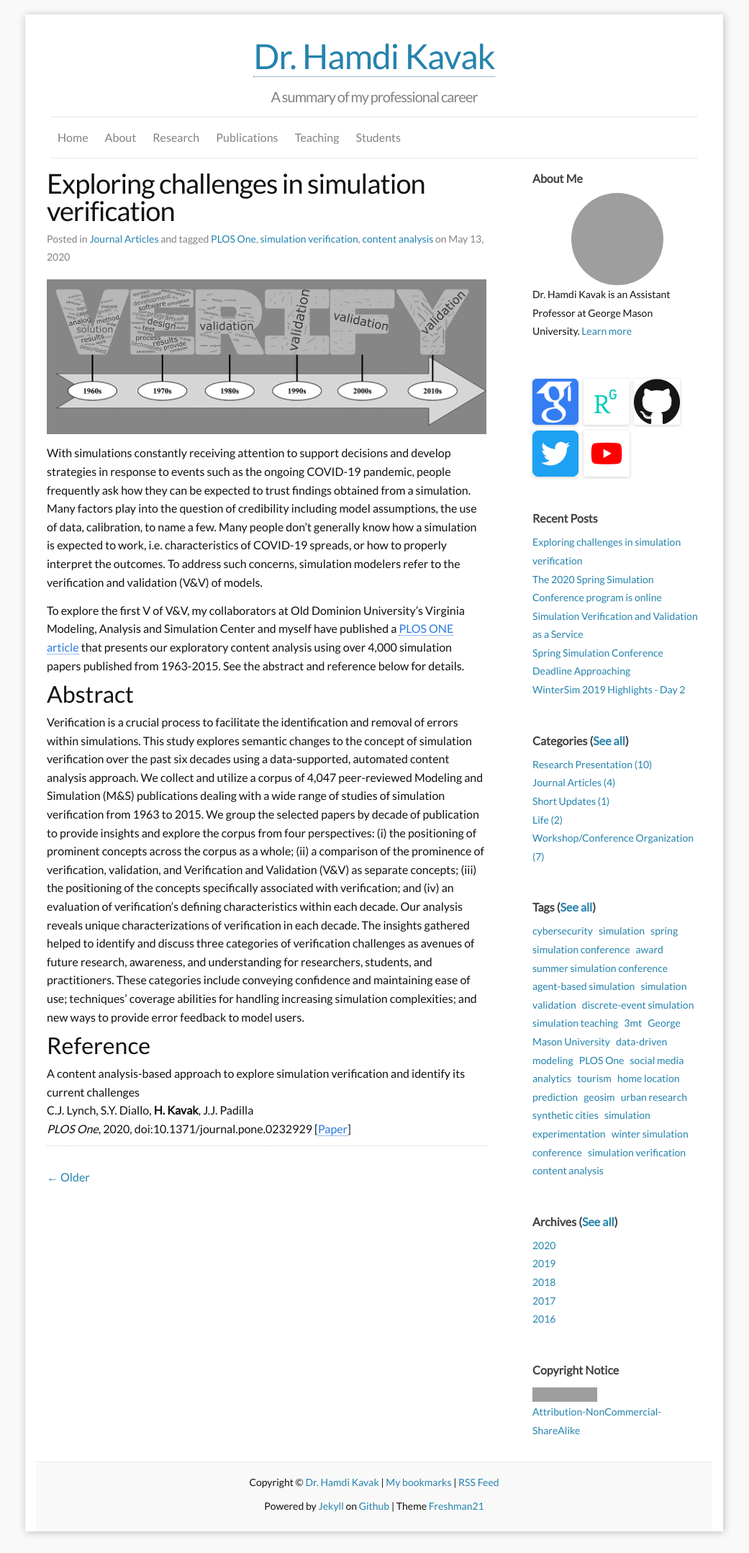
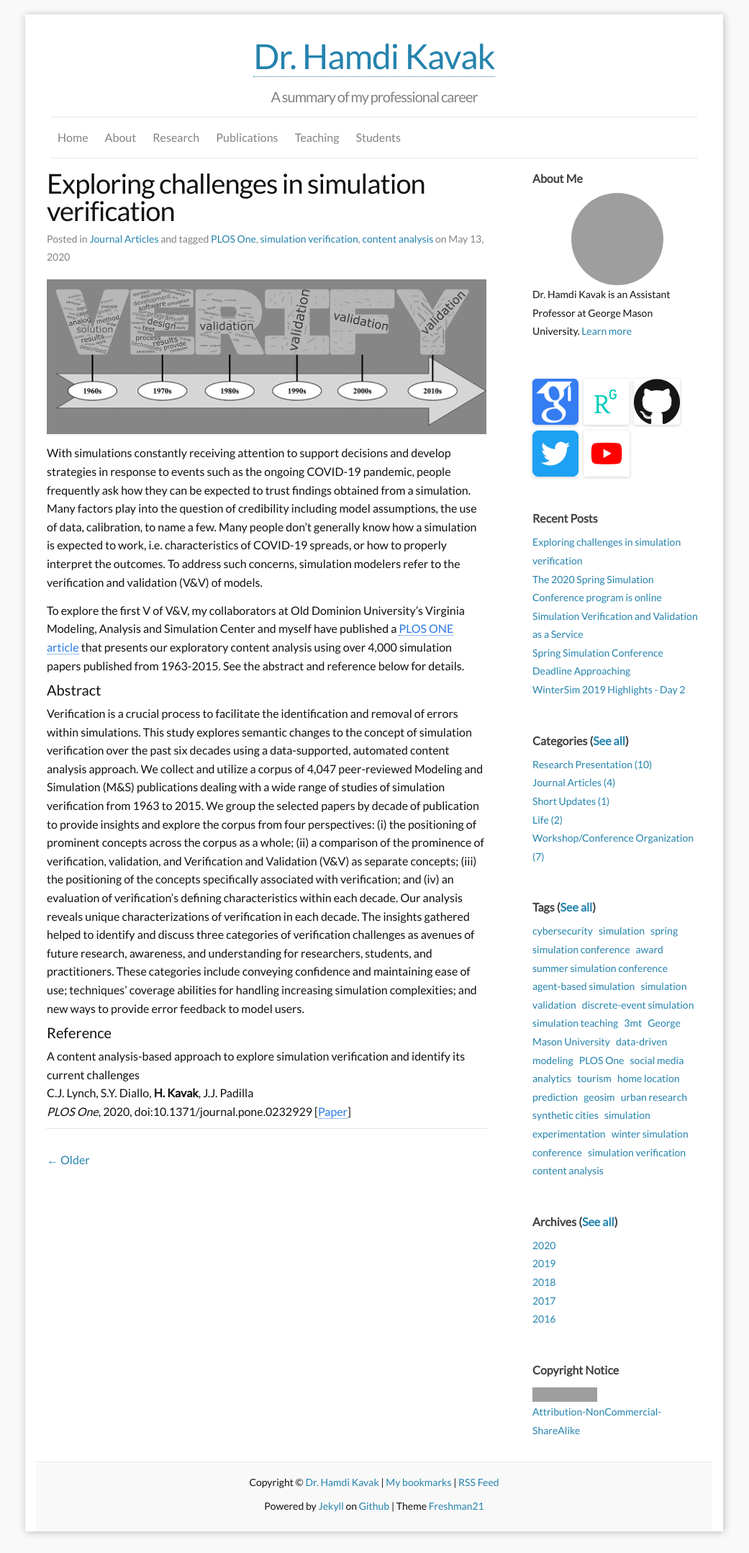
Before and after one commit to hamdikavak/hamdikavak.github.io, a Jekyll site: the page built from _posts/2020-05-13-verification-content-analysis.md, in a window 1280 px wide. Shown: the whole page at 72% size, without its empty margins (120-1161 px from the left). Built offline with Jekyll 4.4.1, drawn with Linux system fonts in a browser that asks for light colours; nearby versions of some CDN libraries; comment, search, counter and statistics services are not loaded; grey boxes are pictures that could not be loaded.

Commit message:
Subtitle size changed

```diff
--- a/_posts/2020-05-13-verification-content-analysis.md
+++ b/_posts/2020-05-13-verification-content-analysis.md
@@ -16,12 +16,12 @@ With simulations constantly receiving attention to support decisions and develop
 
 To explore the first V of V&V, my collaborators at Old Dominion University’s Virginia Modeling, Analysis and Simulation Center and myself have published a [PLOS ONE article](https://journals.plos.org/plosone/article?id=10.1371/journal.pone.0232929) that presents our exploratory content analysis using over 4,000 simulation papers published from 1963-2015. See the abstract and reference below for details.
 
-## Abstract
+#### Abstract
 
 Verification is a crucial process to facilitate the identification and removal of errors within simulations. This study explores semantic changes to the concept of simulation verification over the past six decades using a data-supported, automated content analysis approach. We collect and utilize a corpus of 4,047 peer-reviewed Modeling and Simulation (M&S) publications dealing with a wide range of studies of simulation verification from 1963 to 2015. We group the selected papers by decade of publication to provide insights and explore the corpus from four perspectives: (i) the positioning of prominent concepts across the corpus as a whole; (ii) a comparison of the prominence of verification, validation, and Verification and Validation (V&V) as separate concepts; (iii) the positioning of the concepts specifically associated with verification; and (iv) an evaluation of verification’s defining characteristics within each decade. Our analysis reveals unique characterizations of verification in each decade. The insights gathered helped to identify and discuss three categories of verification challenges as avenues of future research, awareness, and understanding for researchers, students, and practitioners. These categories include conveying confidence and maintaining ease of use; techniques’ coverage abilities for handling increasing simulation complexities; and new ways to provide error feedback to model users.
 
 
-## Reference
+#### Reference
 
 A content analysis-based approach to explore simulation verification and identify its current challenges
 	    C.J. Lynch, S.Y. Diallo, <strong>H. Kavak</strong>, J.J. Padilla
```
